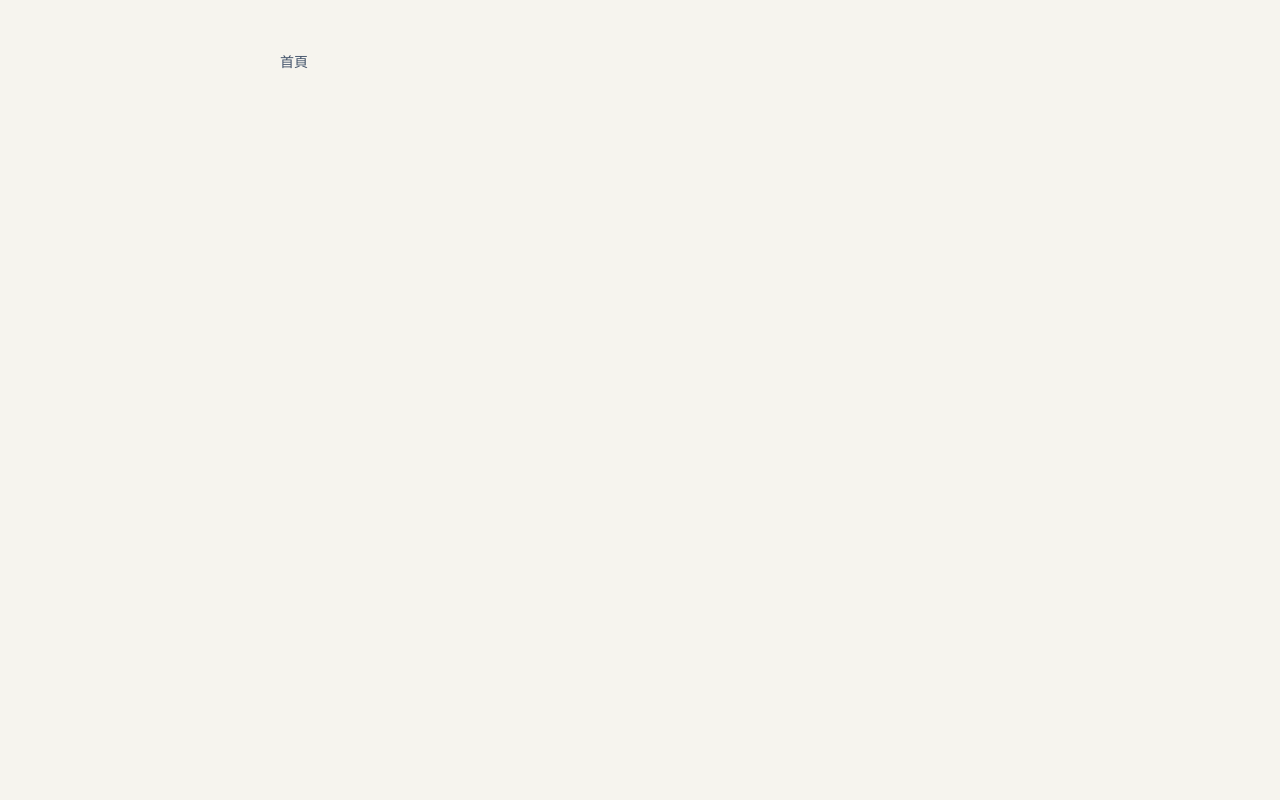
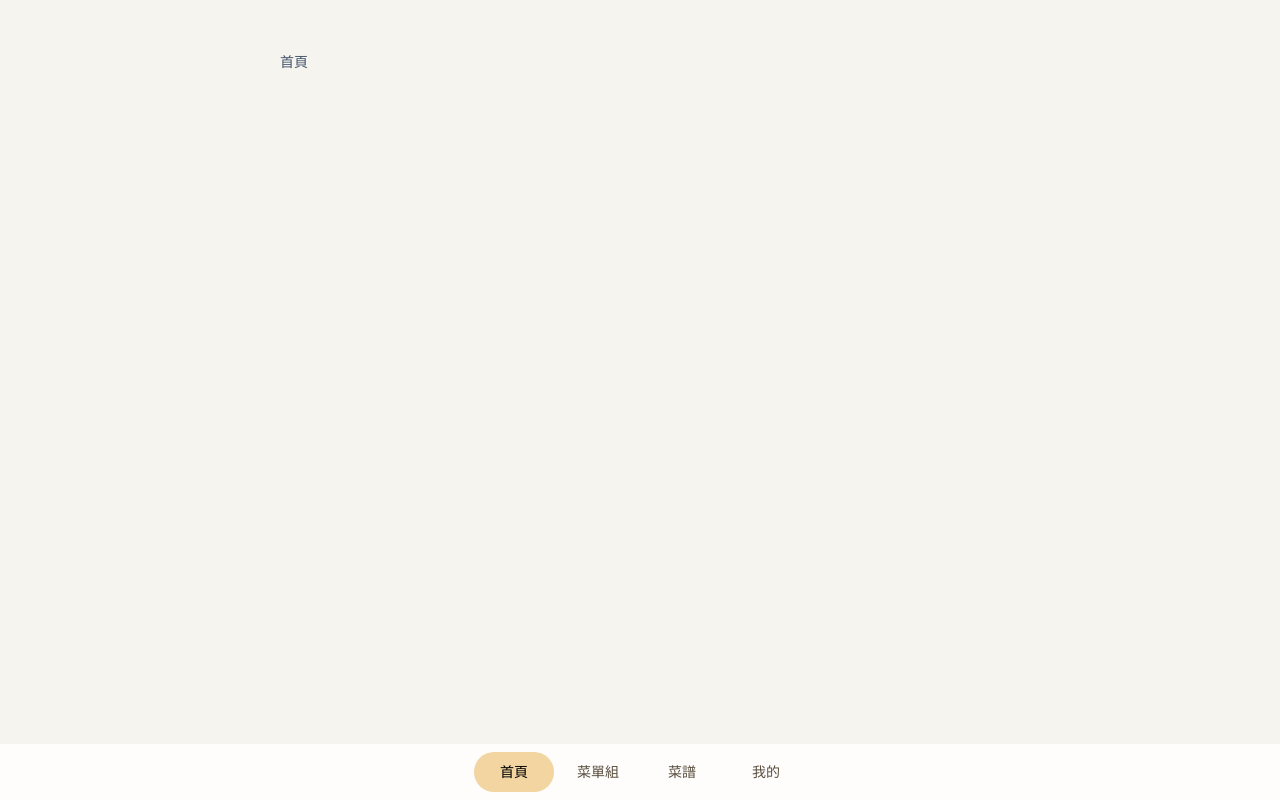
Before and after one commit to EeveeBag/Field-To-Table, a React (Vite) app in the folder apps/frontend/: page / in a window 1280 px wide. Built offline with nearby package versions, Linux system fonts and the light colour scheme.

Commit message:
feat: 新增 tab 畫面與路由切換功能

```diff
--- a/apps/frontend/package.json
+++ b/apps/frontend/package.json
@@ -16,6 +16,7 @@
     "@tanstack/react-query": "^5.90.12",
     "@tanstack/react-router": "^1.143.4",
     "axios": "^1.13.2",
+    "clsx": "^2.1.1",
     "es-toolkit": "^1.43.0",
     "react": "^19.2.0",
     "react-dom": "^19.2.0",
--- /dev/null
+++ b/apps/frontend/src/components/tab.tsx
@@ -0,0 +1,48 @@
+import { useRouter } from '@tanstack/react-router'
+import { clsx } from 'clsx'
+
+export function Tab() {
+  const router = useRouter()
+  const RouteButtons = [
+    {
+      name: '首頁',
+      href: '/',
+    },
+    {
+      name: '菜單組',
+      href: '/menuset',
+    },
+    {
+      name: '菜譜',
+      href: '/menu',
+    },
+    {
+      name: '我的',
+      href: '/user',
+    },
+  ]
+
+  const currentRoute = router.state.location.pathname
+
+  return (
+    <div className="absolute bottom-0 w-full">
+      <div className="flex justify-center px-4 py-2 bg-offWhite gap-1">
+        {RouteButtons.map((item) => (
+          <a
+            href={item.href}
+            key={item.name}
+            className={clsx(
+              'w-20 h-10 rounded-4xl flex items-center justify-center text-sm',
+              { 'bg-orange-100': currentRoute === item.href },
+              currentRoute === item.href
+                ? 'text-black font-medium'
+                : 'text-content',
+            )}
+          >
+            {item.name}
+          </a>
+        ))}
+      </div>
+    </div>
+  )
+}
--- a/apps/frontend/src/main.css
+++ b/apps/frontend/src/main.css
@@ -1,11 +1,13 @@
 @import url('https://fonts.googleapis.com/css2?family=Inter:wght@400;500;600;700&display=swap');
 @import 'tailwindcss';
-
 @theme {
+  --color-offWhite: #fefdfc;
   --color-earthTone-50: #f6f4ee;
   --color-earthTone-100: #f9f4eb;
   --color-earthTone-200: #7b6a56;
   --color-earthTone-300: #4a3c2b;
+
+  --color-orange-100: #f2d5a0;
 
   --color-primary: #1f1f1f;
   --color-title: #a0864b;
--- a/apps/frontend/src/routes/__root.tsx
+++ b/apps/frontend/src/routes/__root.tsx
@@ -1,13 +1,18 @@
 import { createRootRoute, Outlet } from '@tanstack/react-router'
+import { Tab } from '@/components/tab.tsx'
 
 export const Route = createRootRoute({
   component: RootLayout,
+  notFoundComponent: () => <div className="p-6">404 Not Found</div>,
 })
 
 function RootLayout() {
   return (
-    <div className="min-h-dvh bg-earthTone-50 font-sans-tc text-primary">
-      <Outlet />
-    </div>
+    <>
+      <div className="relative min-h-dvh bg-earthTone-50 font-sans-tc text-primary">
+        <Outlet />
+      </div>
+      <Tab />
+    </>
   )
 }
```
Also changed, not shown: 1 other file (tests, documents, lock files or other folders).
